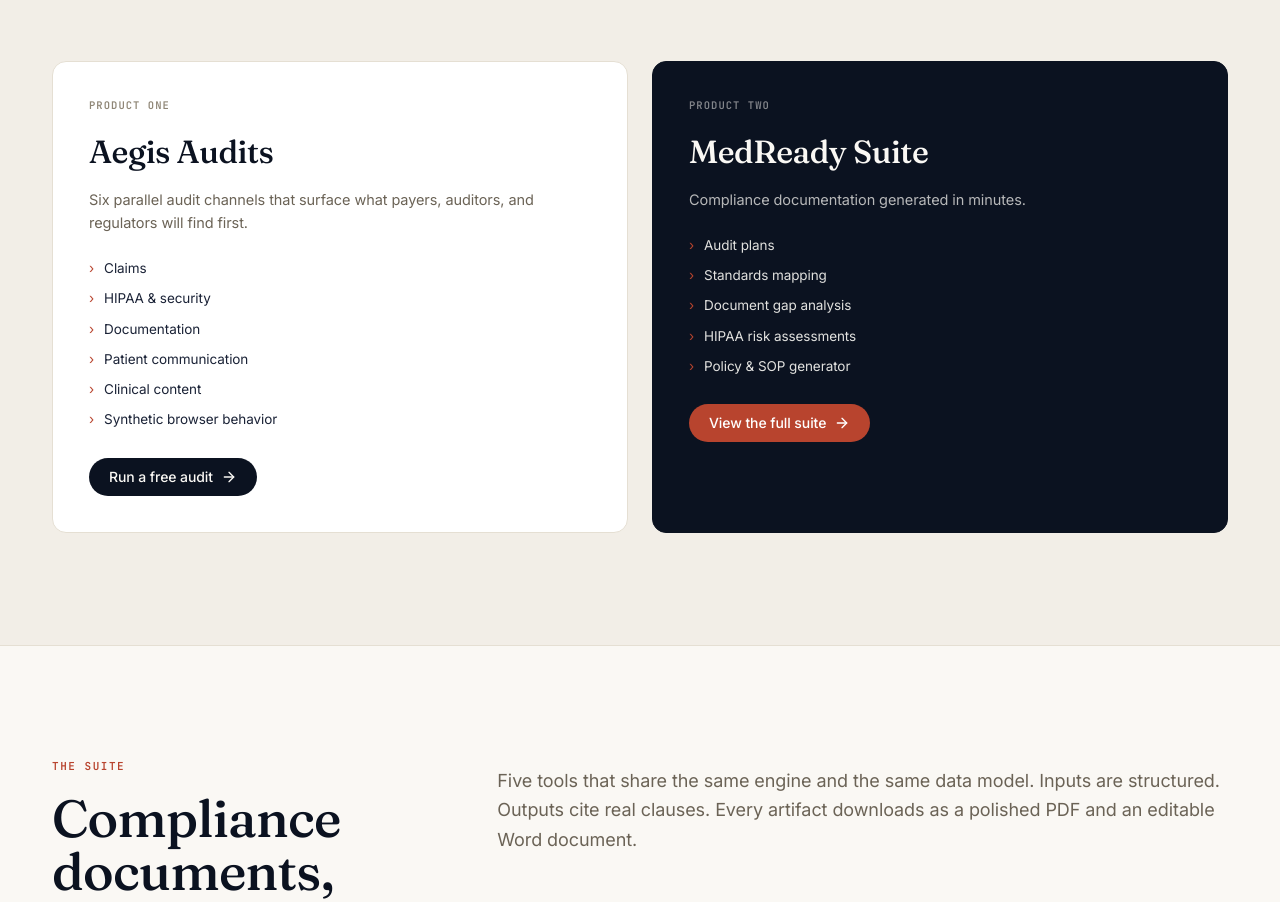
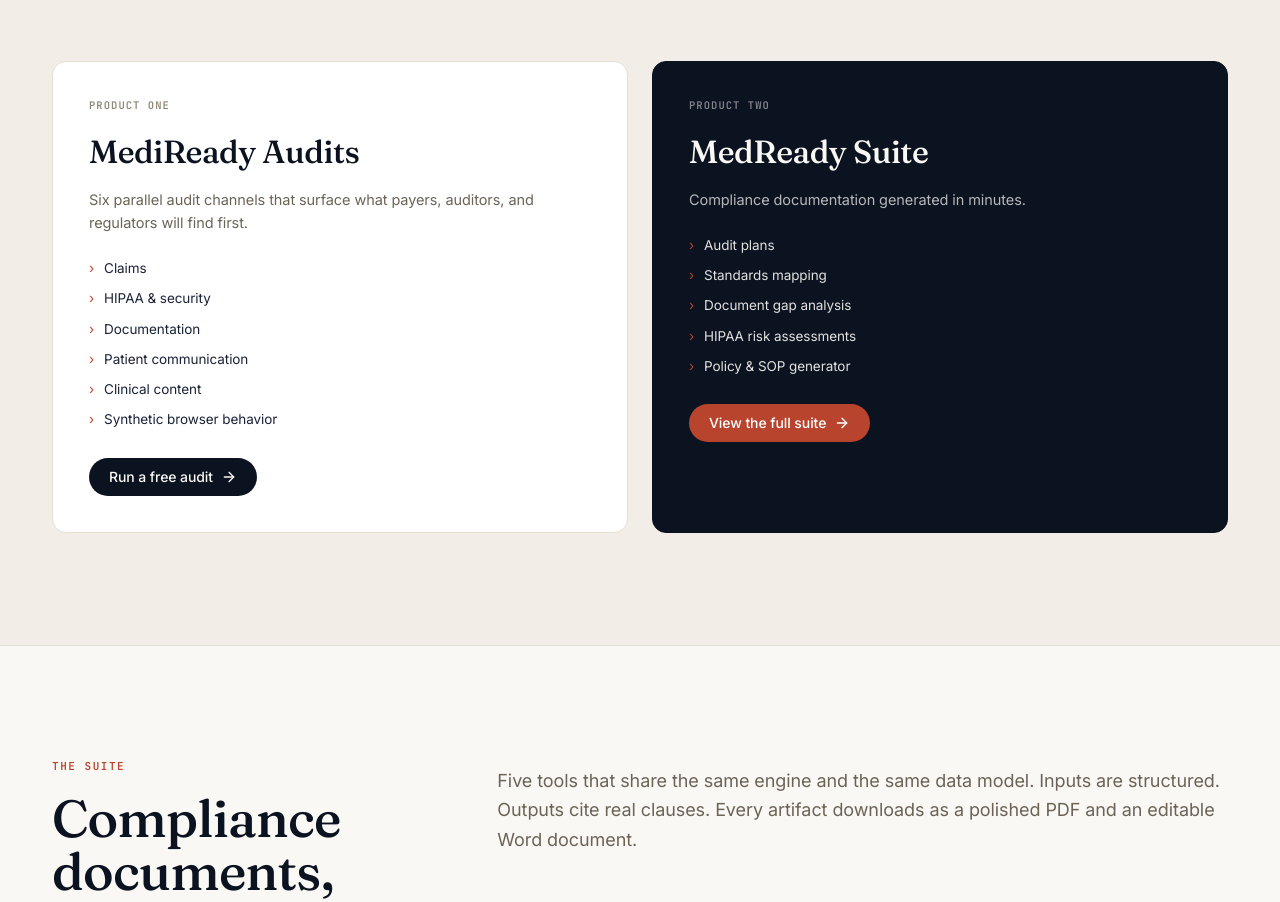
Before and after one commit to mrglennc64/health-assesment-, a Next.js app: page / in a window 1280 px wide. Shown: the part 1089-1991 px from the top of the page. Built offline with nearby package versions, Linux system fonts and the light colour scheme.

Commit message:
rebrand: Aegis Audits → MediReady Audits; remove remaining Aegis references in settings, scan intro, page title

```diff
--- a/app/layout.tsx
+++ b/app/layout.tsx
@@ -21,7 +21,7 @@
 });
 
 export const metadata: Metadata = {
-  title: "Aegis · Healthcare Audit Engine",
+  title: "MediReady · Healthcare Audit + Compliance",
   description:
     "Six-channel automated audits for healthcare documentation, HIPAA, claims, communication, content, and browser behavior.",
 };
--- a/app/page.tsx
+++ b/app/page.tsx
@@ -186,7 +186,7 @@
                 PRODUCT ONE
               </div>
               <h3 className="serif" style={{ fontSize: 32, fontWeight: 500, margin: "0 0 12px" }}>
-                Aegis Audits
+                MediReady Audits
               </h3>
               <p style={{ fontSize: 14.5, color: "var(--muted)", lineHeight: 1.6, marginBottom: 24 }}>
                 Six parallel audit channels that surface what payers, auditors, and regulators will find first.
--- a/app/product/page.tsx
+++ b/app/product/page.tsx
@@ -23,9 +23,9 @@
           Product
         </h1>
 
-        {/* Aegis Audits */}
+        {/* MediReady Audits */}
         <div style={{ marginBottom: 56 }}>
-          <h2 className="serif" style={sectionH2}>Aegis Audits</h2>
+          <h2 className="serif" style={sectionH2}>MediReady Audits</h2>
           <p style={para}>
             Six-channel healthcare audits that surface what payers, auditors, and regulators will find first.
           </p>
--- a/app/scan/page.tsx
+++ b/app/scan/page.tsx
@@ -107,7 +107,7 @@
         <p style={{ fontSize: 17, color: "var(--muted)", lineHeight: 1.6, marginBottom: 44, maxWidth: 640 }}>
           {step === "results"
             ? "Top critical issues across the six channels. Full report — all findings, required actions, PDF export — unlocks for $49."
-            : "Paste a clinical note, claim workflow, or URL. Aegis runs all six channels in parallel — typically 15–40 seconds."}
+            : "Paste a clinical note, claim workflow, or URL. MediReady runs all six channels in parallel — typically 15–40 seconds."}
         </p>
 
         {error && (
--- a/app/settings/page.tsx
+++ b/app/settings/page.tsx
@@ -165,7 +165,7 @@
         <SettingsCard
           icon={Bell}
           title="Notifications"
-          subtitle="When and how you hear from Aegis."
+          subtitle="When and how you hear from MediReady."
         >
           <Toggle
             label="Email summaries"
@@ -195,7 +195,7 @@
         >
           <Row label="Logo" value={<span style={{ fontSize: 13, color: "var(--muted)" }}>No logo uploaded</span>} action={<Button variant="secondary" size="sm">Upload</Button>} />
           <Row label="Accent color" value={<span style={{ display: "inline-flex", alignItems: "center", gap: 8 }}><span style={{ width: 16, height: 16, borderRadius: 4, background: "var(--accent)" }} /><span className="mono" style={{ fontSize: 12, color: "var(--muted)" }}>#B8442E</span></span>} action={<Button variant="secondary" size="sm">Change</Button>} />
-          <Row label="Footer text" value="Aegis Health Audit · Stockholm" action={<Button variant="secondary" size="sm">Edit</Button>} />
+          <Row label="Footer text" value="MediReady · Stockholm" action={<Button variant="secondary" size="sm">Edit</Button>} />
         </SettingsCard>
 
         {/* Danger */}
```
